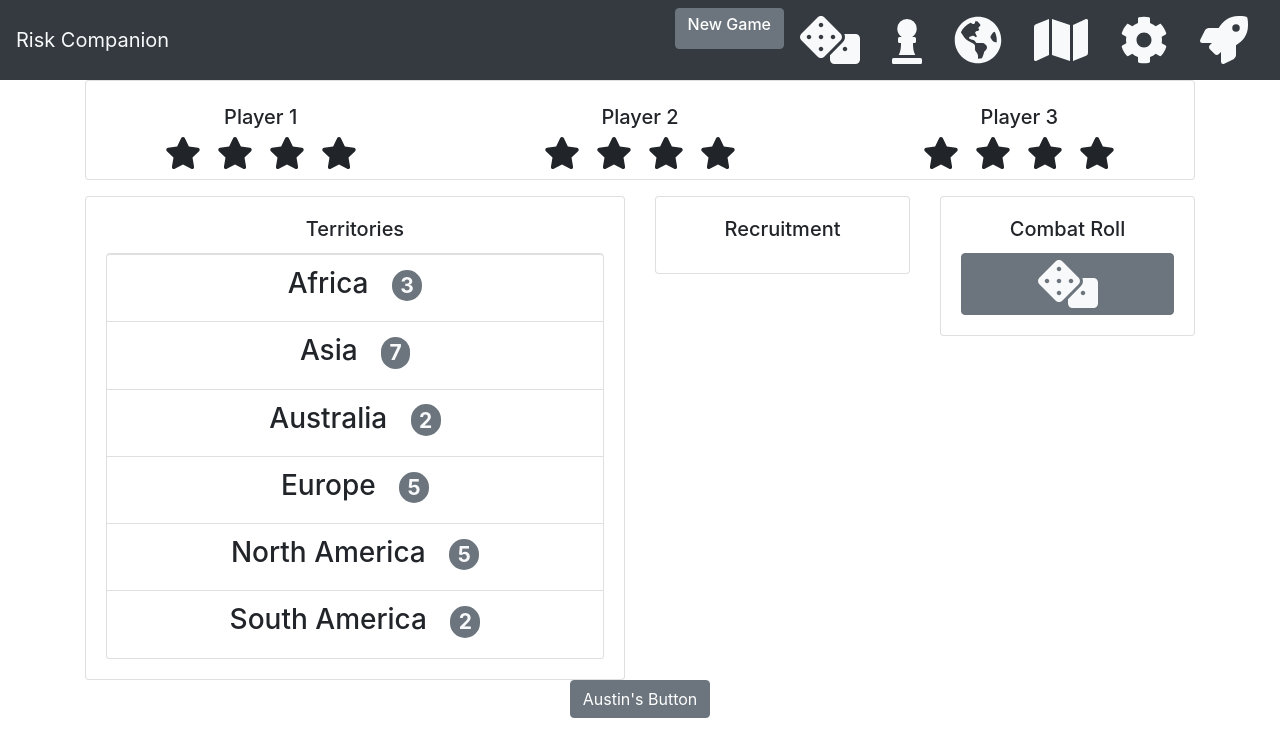
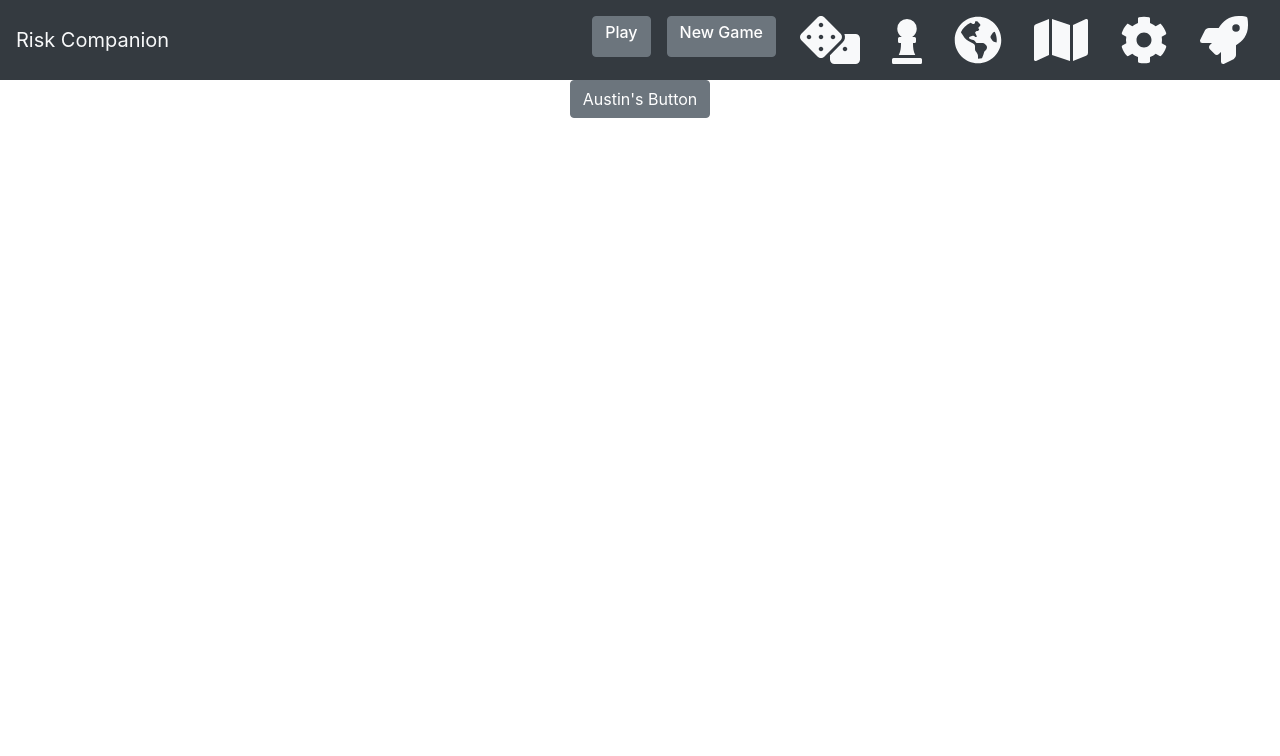
Before and after one commit to dreesehudson/risk-player-aid, a React (Create React App) app: page / in a window 1280 px wide. Shown: the top 756 px of the page. Built offline with nearby package versions, Linux system fonts and the light colour scheme.

Commit message:
add react router and setup page

```diff
--- a/package.json
+++ b/package.json
@@ -14,6 +14,7 @@
     "bootstrap": "^4.5.3",
     "react": "^17.0.1",
     "react-dom": "^17.0.1",
+    "react-router-dom": "^5.2.0",
     "react-scripts": "4.0.1",
     "react-select": "^3.1.1",
     "reactstrap": "^8.7.1",
--- a/src/App.js
+++ b/src/App.js
@@ -1,15 +1,31 @@
 import React from 'react'
 import './App.css';
 import Header from './Components/Header'
-import Body from './Components/Body'
+import PlayerDashboard from './Components/PlayerDashboard'
+//import Setup from './Components/Setup'
 import Footer from './Components/Footer'
+import {
+  BrowserRouter as Router,
+  Switch,
+  Route
+} from "react-router-dom";
 
 function App() {
   return (
     <div className="App">
-      <Header />
-        <Body />
+      <Router>
+        <Header />
+        <Switch>
+          <Route path="/game">
+            <PlayerDashboard />
+          </Route>
+          {/* <Route path="/setup">
+            <Setup />
+          </Route> */}
+        </Switch>
+
         <Footer />
+      </Router>
     </div>
   );
 }
--- a/src/Components/Header.js
+++ b/src/Components/Header.js
@@ -17,7 +17,12 @@ const Header = (props) => {
         <NavbarToggler onClick={toggle} />
         <Collapse isOpen={isOpen} navbar>
           <Nav className="ml-auto" navbar>
-            <NavItem>
+            <NavItem className='m-2'>
+              <Button href='/game'>
+                <h6>Play</h6>
+              </Button>
+            </NavItem>
+            <NavItem className='m-2'>
               <Button>
                 <h6>New Game</h6>
               </Button>
```
Also changed, not shown: src/Components/PlayerDashboard.js (renamed from src/Components/Body.js), src/Components/Setup.js (added), 2 other files (tests, documents, lock files or other folders).
